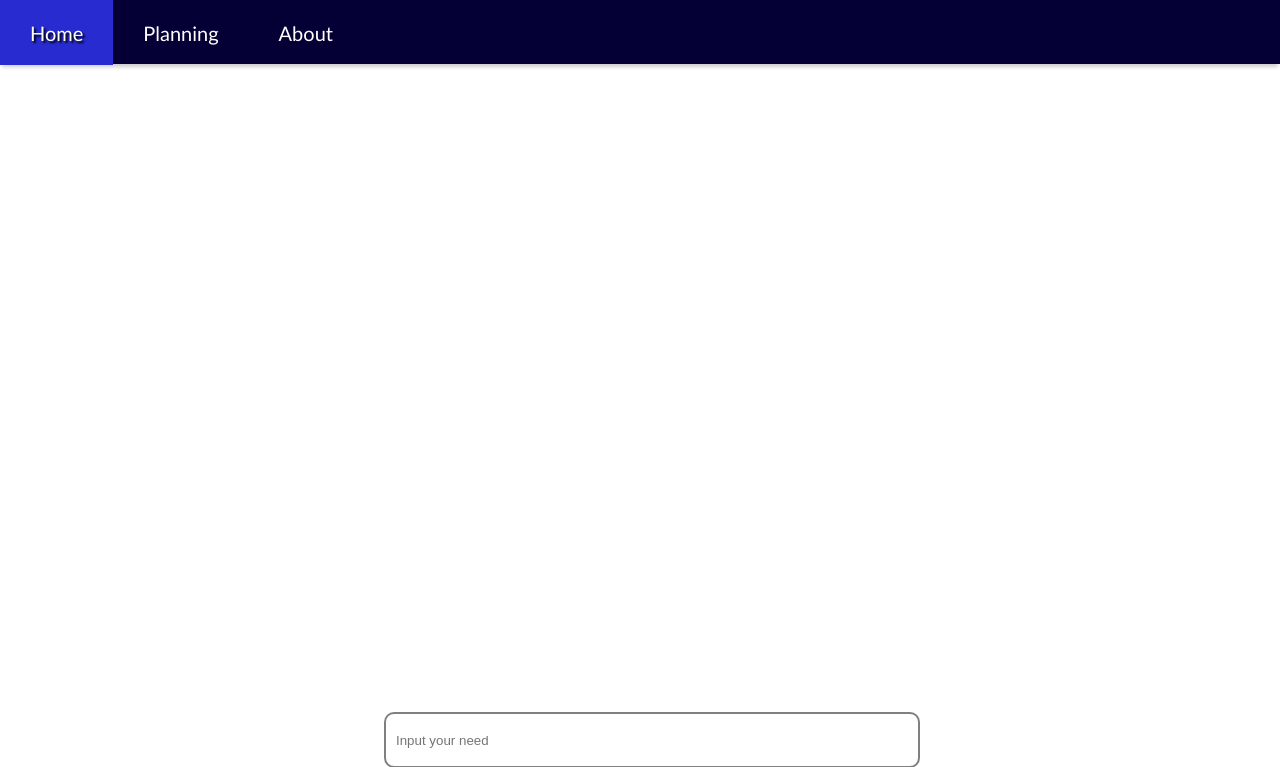
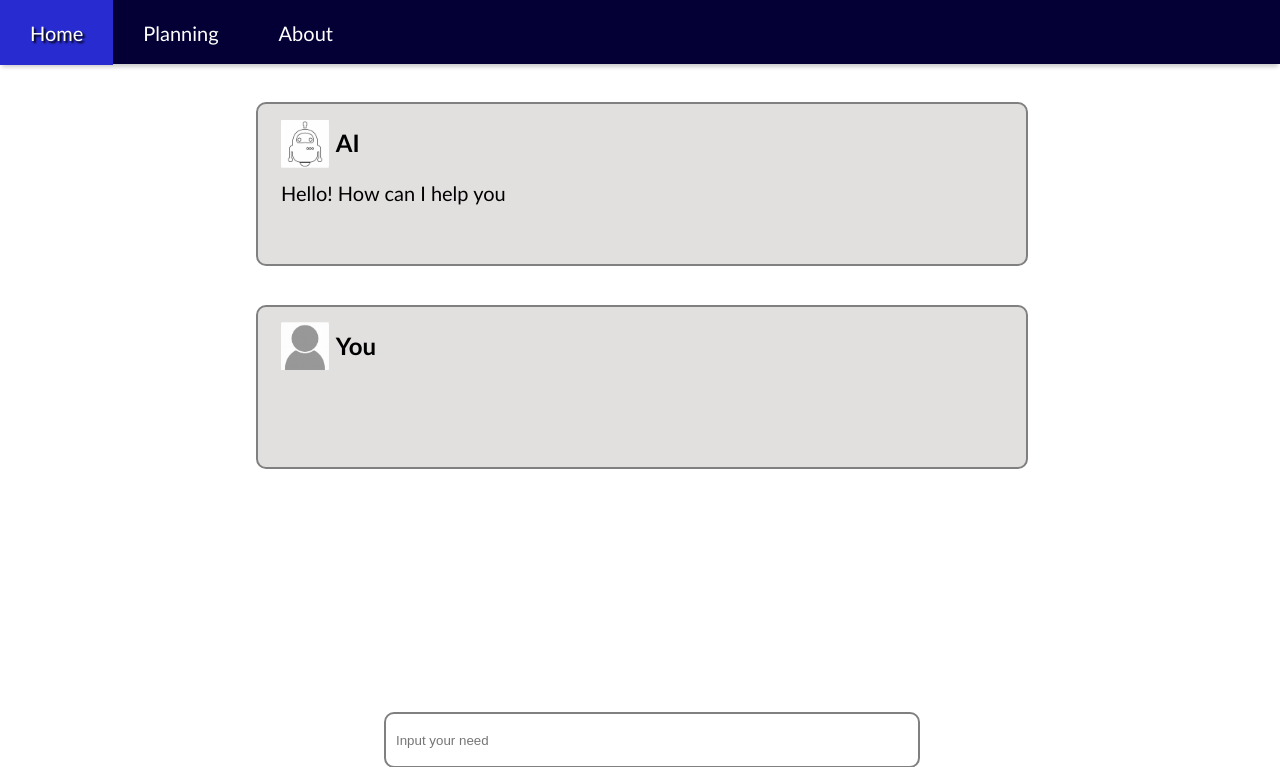
Before and after one commit to Sslithercode/SocialSourcedLocal, a Flask app: page /planning in a window 1280 px wide. Shown: the top 767 px of the page. Run offline with Flask 3, Linux system fonts and the light colour scheme.

Commit message:
styling interact page

```diff
--- a/webapp/main.py
+++ b/webapp/main.py
@@ -11,10 +11,9 @@ def home():
 def interact():
     if request.method == "POST":
         response = request.form["userInput"]
-        session["response"] = response  #stored user response in a session
-        return redirect(url_for("interact")) #must have a return statement so I will just put it like this for now
+        return render_template("interact.html", answer = response) #must have a return statement so I will just put it like this for now
     else:
-        return render_template("interact.html")
+        return render_template("interact.html", answer = "")
 
 @app.route("/about")
 def about():
--- a/webapp/static/style.css
+++ b/webapp/static/style.css
@@ -76,7 +76,7 @@ body#home{
     height: 40rem;
     margin-left: 50%;
     animation-name: riseUp;
-    animation-duration: 2s;
+    animation-duration: 1.5s;
 }
 
 .balloonAnimation img{
@@ -103,3 +103,42 @@ body#home{
     border:2px solid gray;
     padding:2px 10px;
 }
+
+.output{
+    width: 60%;
+    height: 25rem;
+    margin-left: 20%;
+}
+
+.textBubble{
+    position: relative;
+    margin-top: 5%;
+    margin-bottom: 0;
+    width:100%;
+    height:10rem;
+    border: 2px solid gray;
+    border-radius: 10px;
+    background-color: rgb(226, 223, 223);
+
+}
+
+.textBubble p{
+    position: relative;
+    font-size: 20px;
+    margin-left: 3%;
+    margin-top: 10%;
+}
+
+.textBubble img{
+    position: absolute;
+    height:3rem;
+    width: 3rem;
+    padding: 2% 3%;
+    border-radius: 25%;
+}
+
+.textBubble h2{
+    position: absolute;
+    margin-left: 10%;
+    padding:4px 1px;
+}
--- a/webapp/templates/interact.html
+++ b/webapp/templates/interact.html
@@ -4,11 +4,24 @@
 {%block content%}
 
 <div class = "inputBox">
-    <form action = "#", method = "post">
+    <form action = "#" method = "post">
         <input type = "text" name = "userInput" placeholder="Input your need">
     </form>
 </div>
 
+<div class = "output">
+    <div class = "textBubble">
+        <img src = "../static/ai.jpg" alt = "AIProfile">
+        <h2>AI</h2>
+        <p>Hello! How can I help you</p>
+    </div>
 
-<div class
+    <div class = "textBubble">
+        <img src = "../static/user.jpg" alt = "userProfile">
+        <h2>You</h2>
+        <p>{{answer}}</p>
+    </div>
+
+</div>
+
 {%endblock%}
```
Also changed, not shown: webapp/static/ai.jpg (added), webapp/static/user.jpg (added).
